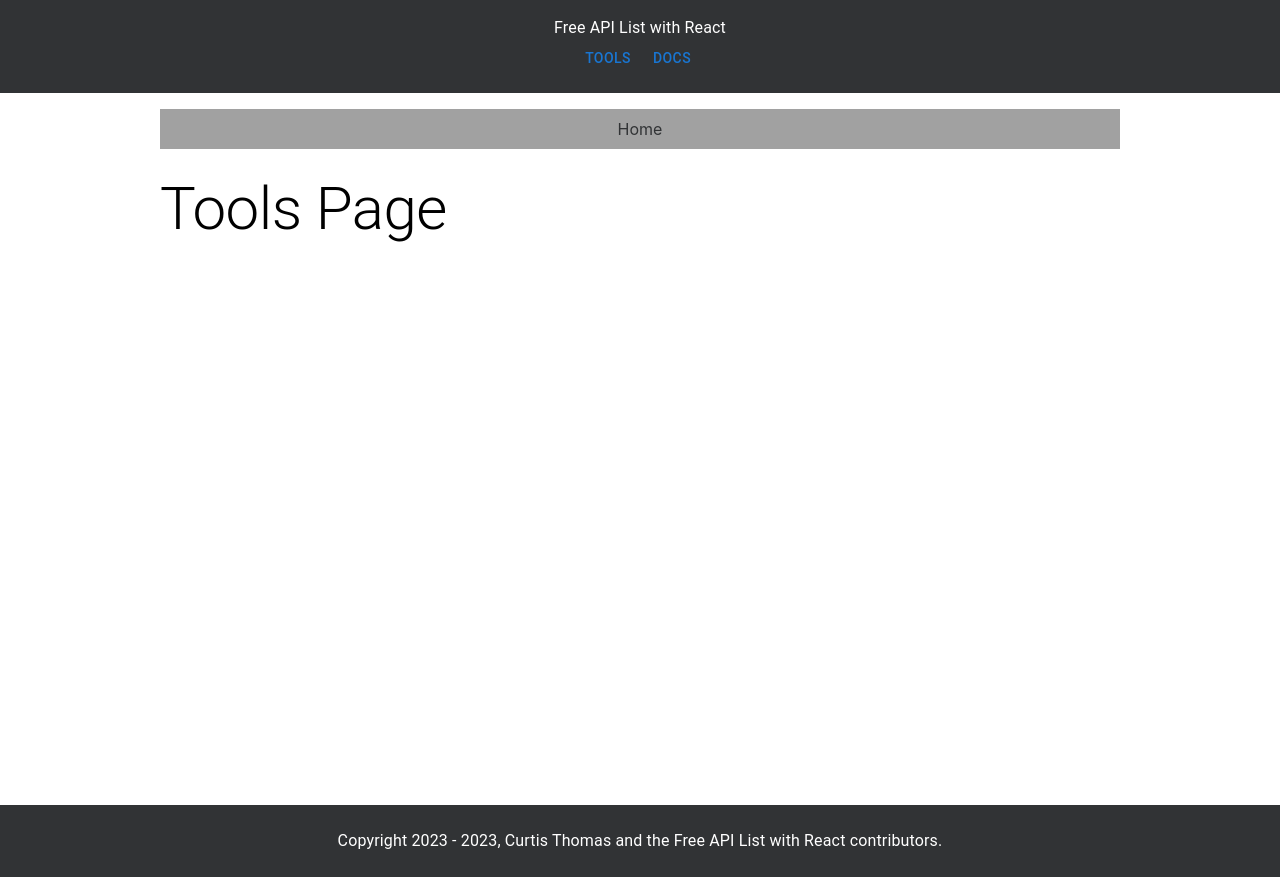
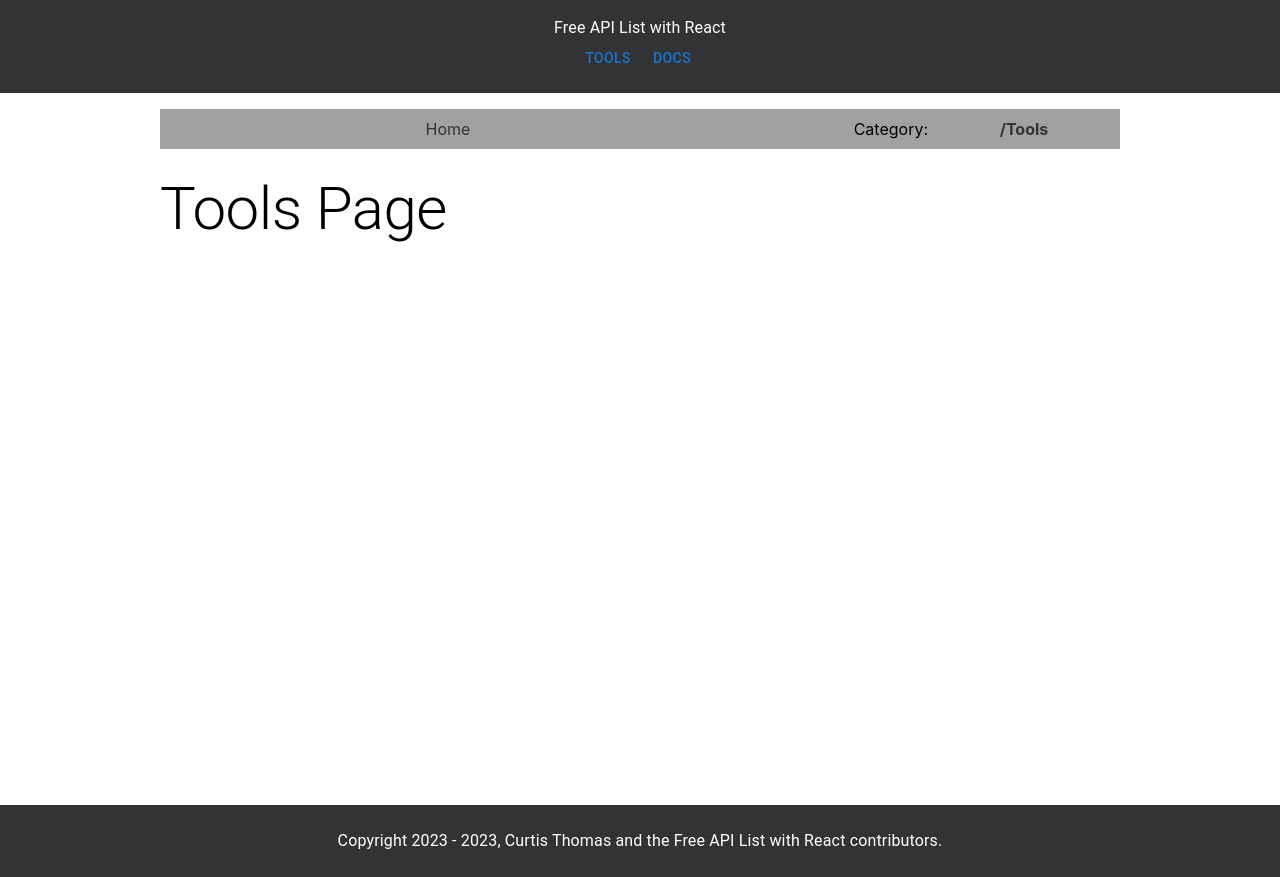
Before and after one commit to Curtis-Thomas/free-api-list-with-react, a React (Create React App) app: page /Tools in a window 1280 px wide. Built offline with nearby package versions, Linux system fonts and the light colour scheme.

Commit message:
add: nav category for tools and docs page

```diff
--- a/src/documentation/Documentation.js
+++ b/src/documentation/Documentation.js
@@ -9,7 +9,7 @@ import NavBar from "../core/main/navigation/NavBar";
 const Documentation = () => {
   return (
     <Box>
-      <NavBar />
+      <NavBar link="/Docs" />
       <Typography variant="h2">Documentation Page</Typography>
       {/* Add your content here */}
     </Box>
--- a/src/tools/Tools.js
+++ b/src/tools/Tools.js
@@ -5,7 +5,7 @@ import NavBar from "../core/main/navigation/NavBar";
 const Tools = () => {
   return (
     <Box>
-      <NavBar />
+      <NavBar link="/Tools" />
       <Typography variant="h2">Tools Page</Typography>
     </Box>
   );
```
Also changed, not shown: 2 other files (tests, documents, lock files or other folders).
